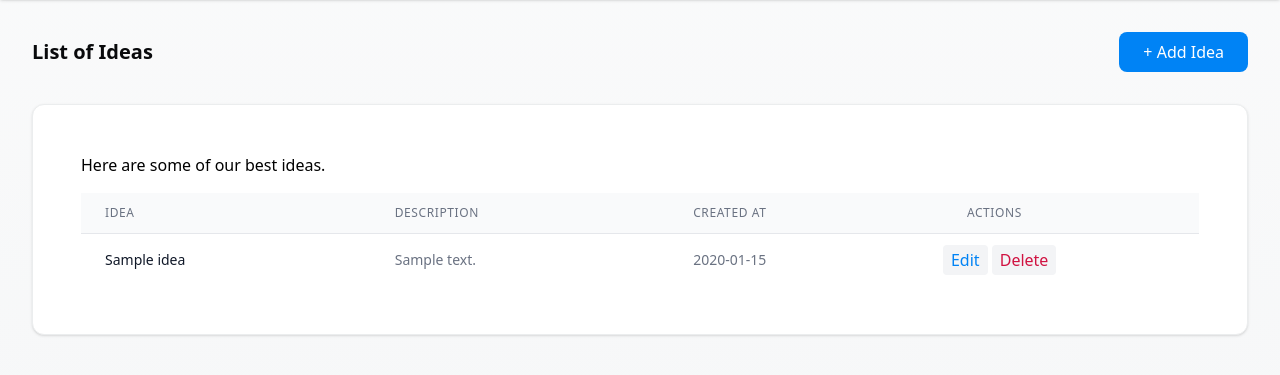
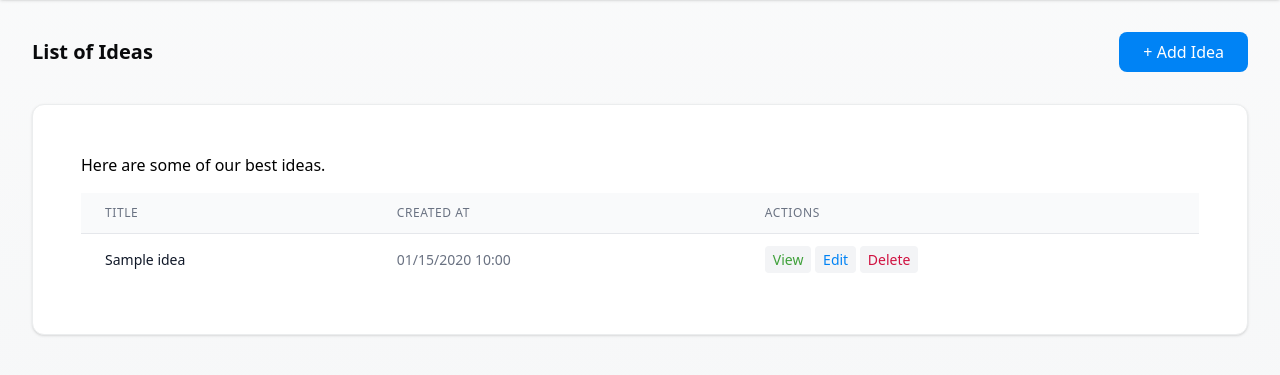
Before and after one commit to carloalejandrosalas/Ideas-project-laravel-2026, a Laravel app: page /ideas in a window 1280 px wide. Shown: the part 61-436 px from the top of the page. Run offline with Laravel 12, Linux system fonts and the light colour scheme; a user stored in the database is signed in; data comes from the database, SQL or seed files in the repository; tables that the repository leaves empty hold one stand-in row (values such as "Sample post"); style sheets or scripts are compiled from the project's sources.

Commit message:
Added show page and improved the back button logic.

```diff
--- a/app/Http/Controllers/IdeaController.php
+++ b/app/Http/Controllers/IdeaController.php
@@ -55,6 +55,9 @@ class IdeaController extends Controller
     public function show(string $id)
     {
         //
+        $idea = Idea::findOrFail($id);
+
+        return view('pages.ideas.show', compact('idea'));
     }
 
     /**
--- a/resources/views/components/layout.blade.php
+++ b/resources/views/components/layout.blade.php
@@ -1,6 +1,6 @@
 <!DOCTYPE html>
 <html lang="en" class="h-full">
-@props(['addRoute' => false, 'addText' => '+ Add Idea', 'title' => '', 'backRoute' => false])
+@props(['addRoute' => false, 'addText' => '+ Add Idea', 'title' => '', 'backRoute' => false, 'backRouteParams' => [], 'showBack' => false])
 
 <head>
     <meta charset="UTF-8">
@@ -47,8 +47,9 @@
         <!-- Header Section -->
         <div class="mb-8 flex flex-col gap-6 sm:flex-row sm:items-center sm:justify-between">
             <div>
-                @if ($backRoute)
-                    <a href="{{ route($backRoute) }}" class="text-blue-600 hover:text-blue-800 d-inline-block">&larr;
+                @if ($backRoute || $showBack)
+                    <a href="{{ $backRoute ? route($backRoute, $backRouteParams) : url()->previous() }}"
+                        class="text-blue-600 hover:text-blue-800 d-inline-block">&larr;
                         Back</a>
                 @endif
                 <h1 class="text-xl font-bold text-slate-900 sm:text-xl">{{ $title }}</h1>
--- a/resources/views/pages/ideas/edit.blade.php
+++ b/resources/views/pages/ideas/edit.blade.php
@@ -1,4 +1,4 @@
-<x-layout title="Edit Idea" backRoute="ideas.index">
+<x-layout title="Edit Idea" backRoute="ideas.show" :backRouteParams="[$idea->id]">
     <form action="{{ route('ideas.update', $idea) }}" method="POST">
         @csrf
         @method('PUT')
--- a/resources/views/pages/ideas/index.blade.php
+++ b/resources/views/pages/ideas/index.blade.php
@@ -11,10 +11,7 @@
         <table class="mt-3 min-w-full divide-y divide-gray-200">
             <thead class="bg-gray-50">
                 <tr>
-                    <th class="px-6 py-3 text-left text-xs font-medium text-gray-500 uppercase tracking-wider">Idea</th>
-                    <th class="px-6 py-3 text-left text-xs font-medium text-gray-500 uppercase tracking-wider">
-                        Description
-                    </th>
+                    <th class="px-6 py-3 text-left text-xs font-medium text-gray-500 uppercase tracking-wider">Title</th>
                     <th class="px-6 py-3 text-left text-xs font-medium text-gray-500 uppercase tracking-wider">Created
                         At
                     </th>
@@ -27,10 +24,11 @@
                     <tr class="hover:bg-gray-50">
                         <td class="px-6 py-4 whitespace-nowrap text-sm font-medium text-gray-900">{{ $idea->title }}
                         </td>
-                        <td class="px-6 py-4 whitespace-nowrap text-sm text-gray-500">{{ $idea->description }}</td>
                         <td class="px-6 py-4 whitespace-nowrap text-sm text-gray-500">
-                            {{ $idea->created_at->format('Y-m-d') }}</td>
-                        <td px-6 py-4 whitespace-nowrap text-sm text-gray-500">
+                            {{ $idea->created_at->format('m/d/Y H:i') }}</td>
+                        <td class="px-6 py-4 whitespace-nowrap text-sm text-gray-500">
+                            <a href="{{ route('ideas.show', $idea->id) }}"
+                                class="text-green-600 hover:text-green-900 bg-gray-100 px-2 py-1 rounded">View</a>
                             <a href="{{ route('ideas.edit', $idea->id) }}"
                                 class="text-blue-600 hover:text-blue-900 bg-gray-100 px-2 py-1 rounded">Edit</a>
                             <a href="{{ route('ideas.showDelete', $idea->id) }}"
```
Also changed, not shown: resources/views/pages/ideas/show.blade.php (added, +8 -0 lines).
